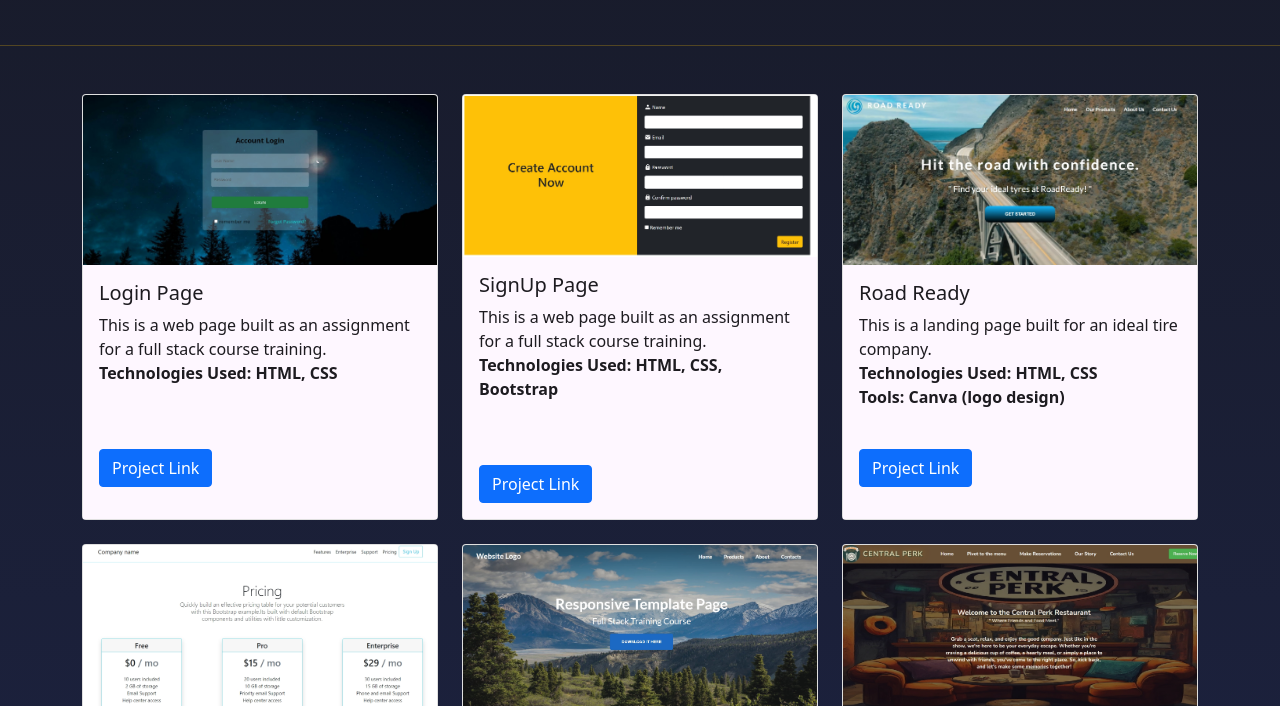
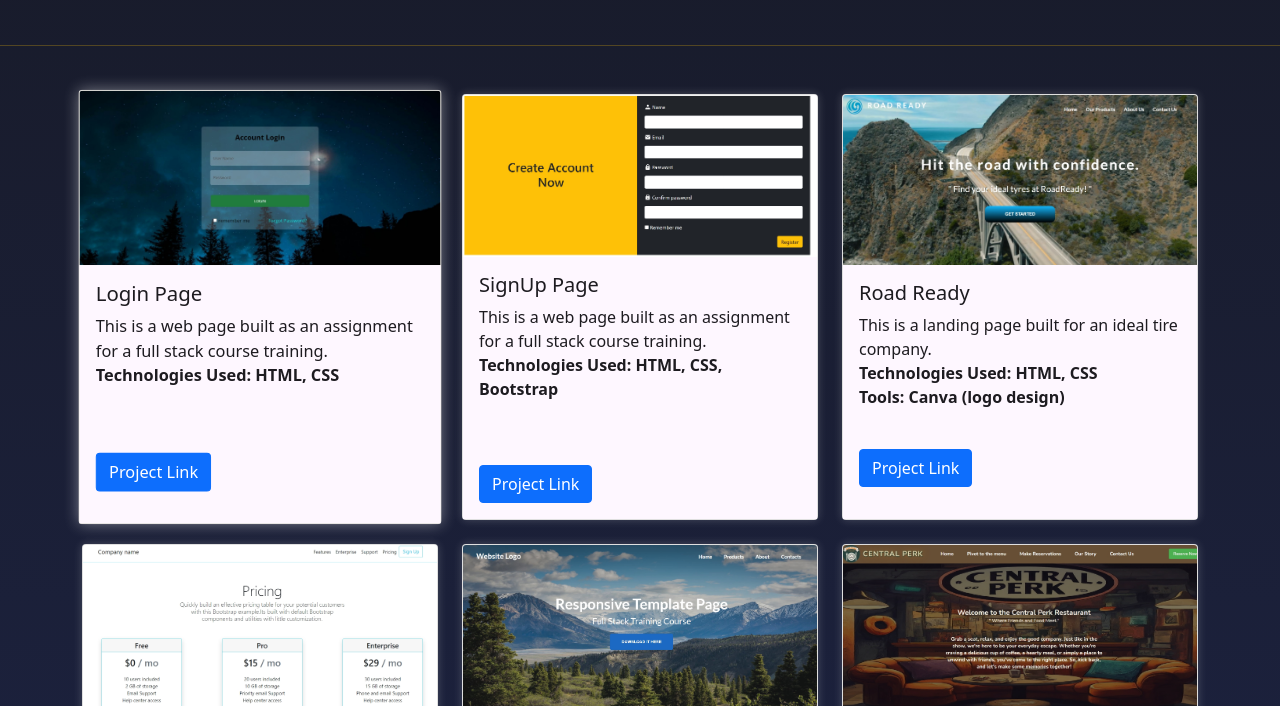
Before and after one commit to yanet-y/Portfolio.github.io, a plain HTML site: page index.html in a window 1280 px wide. In both pictures the pointer is over the element 260 px from the left and 1386 px from the top of the page. Shown: the part 1080-1786 px from the top of the page. Drawn offline with nearby package versions, Linux system fonts and the light colour scheme; a web font is replaced by a local one.

Commit message:
Update styles.css

```diff
--- a/styles.css
+++ b/styles.css
@@ -66,6 +66,16 @@ body {
 
 .card-title, .card-text {
   color: #1D1B20;
+}
+.card {
+  box-shadow: 0 0 10px rgba(255, 255, 255, 0.2);
+  transition: transform 0.3s ease, background-color 0.3s ease;
+}
+
+.card:hover {
+  box-shadow: 0 0 15px rgba(255, 255, 255, 0.4);
+  transform: scale(1.02);
+  background-color: #f9f7f3;
 }
 
 .contact-info {
```
